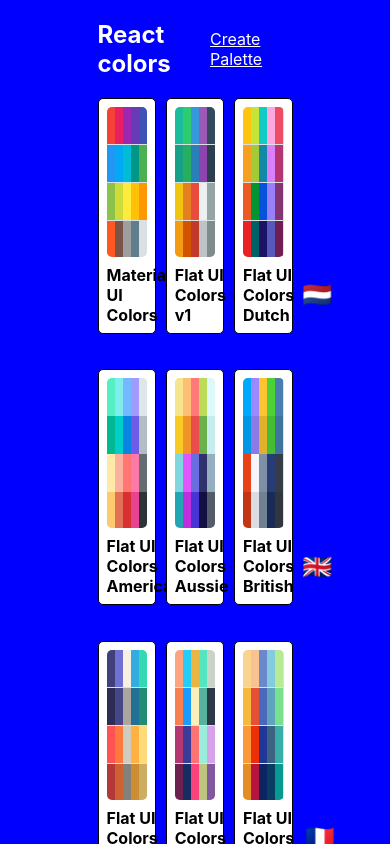
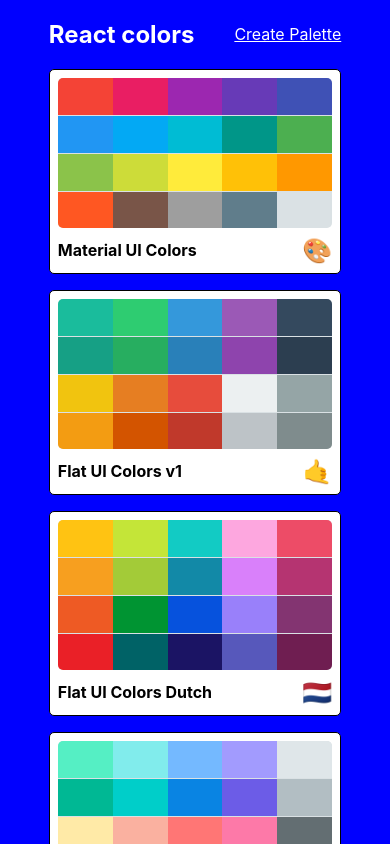
Before and after one commit to St3ve89/react-colors-app, a React (Create React App) app: page / in a window 390 px wide. Shown: the top 844 px of the page. Built offline with nearby package versions, Linux system fonts and the light colour scheme.

Commit message:
Make palette list responsive

```diff
--- a/src/styles/PaletteListStyles.js
+++ b/src/styles/PaletteListStyles.js
@@ -1,3 +1,5 @@
+import sizes from './sizes';
+
 export default {
   root: {
     backgroundColor: 'blue',
@@ -11,7 +13,13 @@
     desplay: 'flex',
     alignItems: 'flex-start',
     flexDirection: 'column',
-    flexWrap: 'wrap'
+    flexWrap: 'wrap',
+    [sizes.down('xl')]: {
+      width: '80%'
+    },
+    [sizes.down('xs')]: {
+      width: '75%'
+    }
   },
   nav: {
     display: 'flex',
@@ -28,6 +36,13 @@
     width: '100%',
     display: 'grid',
     gridTemplateColumns: 'repeat(3, 30%)',
-    gridGap: '5%'
+    gridGap: '2.5rem',
+    [sizes.down('md')]: {
+      gridTemplateColumns: 'repeat(2, 50%)'
+    },
+    [sizes.down('xs')]: {
+      gridTemplateColumns: 'repeat(1, 100%)',
+      gridGap: '1rem'
+    }
   }
 };
--- a/src/styles/sizes.js
+++ b/src/styles/sizes.js
@@ -6,7 +6,8 @@
       xs: '575.98px',
       sm: '767.98px',
       md: '991.98px',
-      lg: '1199.98px'
+      lg: '1199.98px',
+      xl: '1600px'
     };
 
     return `@media (max-width: ${sizes[size]})`;
```
